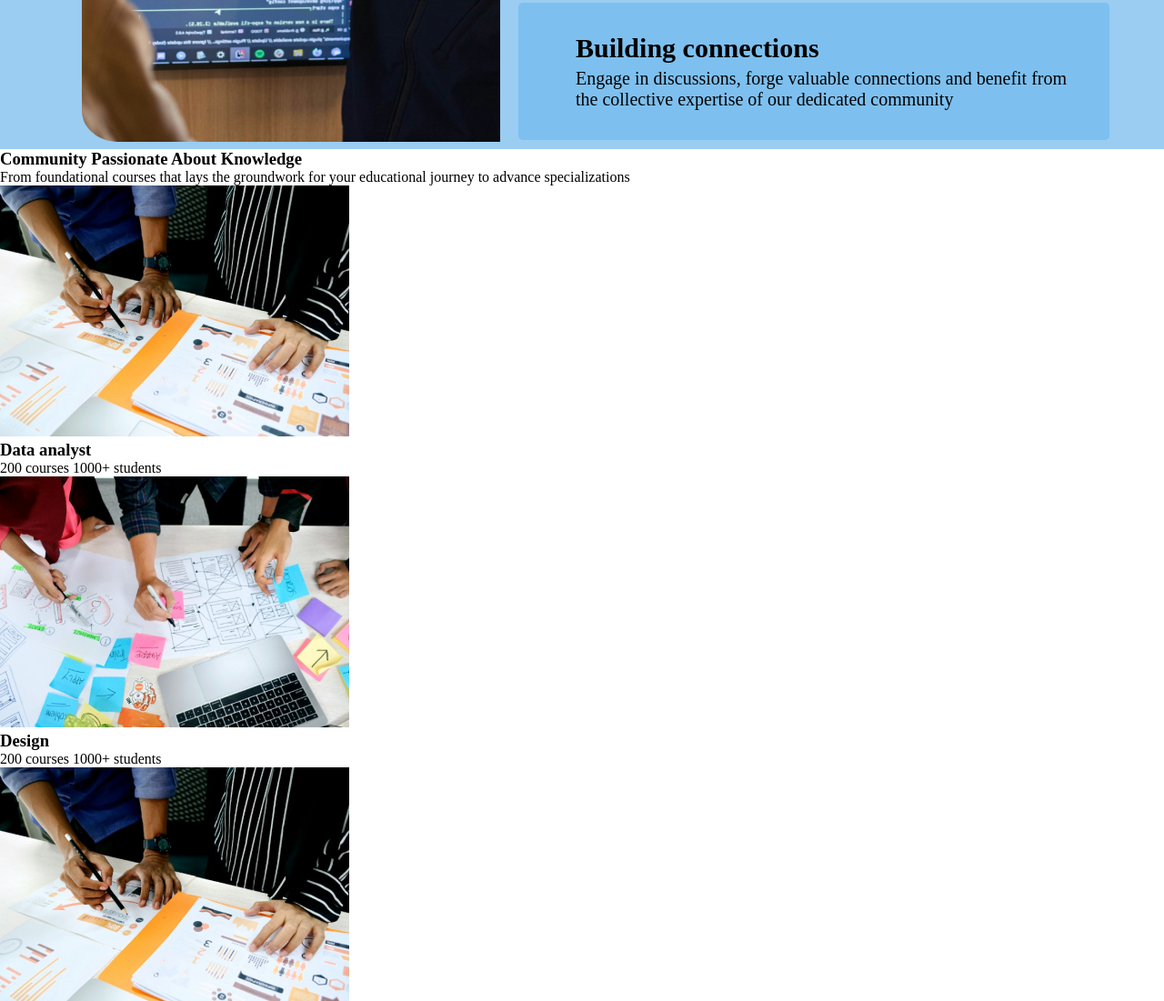
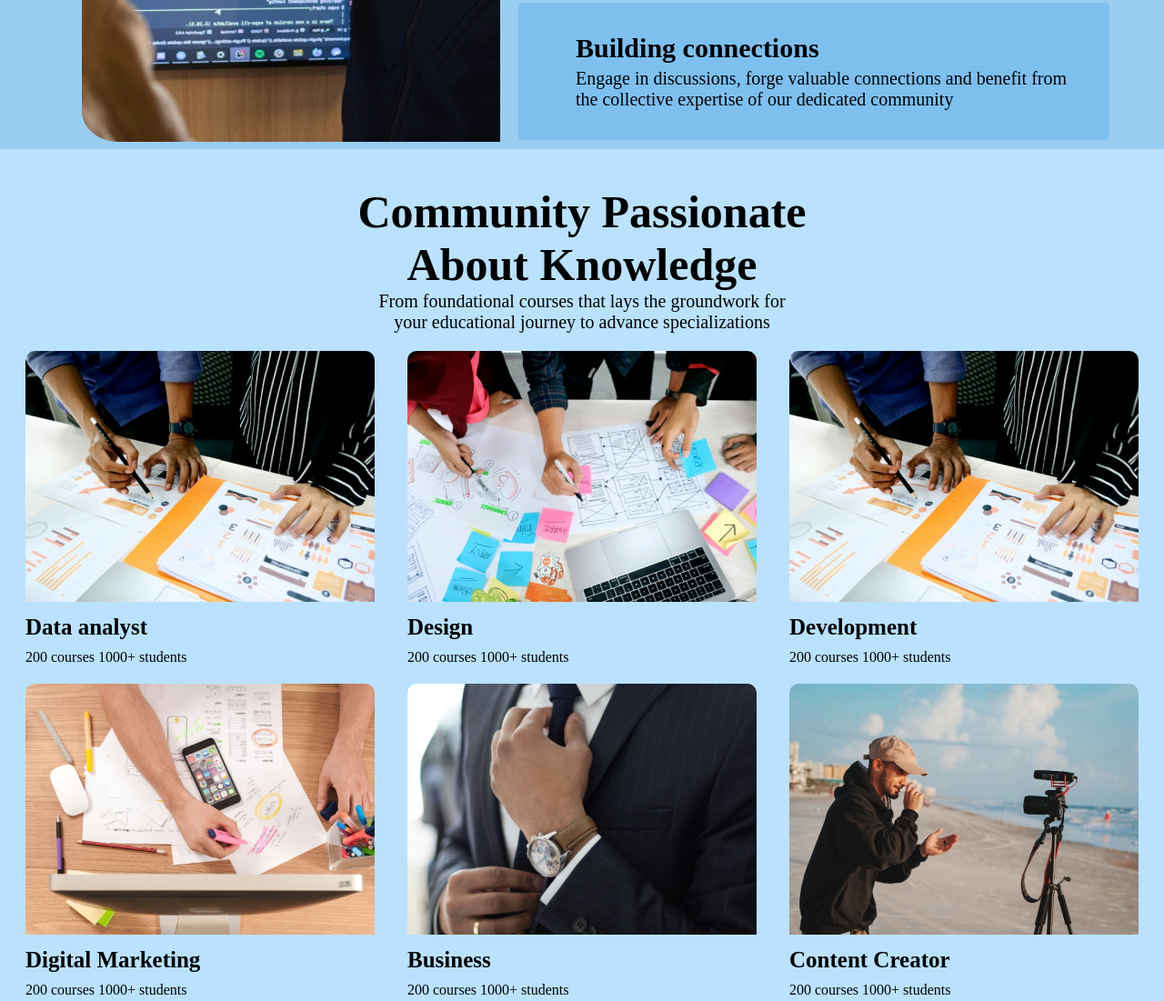
Before and after one commit to Akin-toye/brainwave, a plain HTML site: page Brainwave/Index/index.html in a window 1280 px wide. Shown: the part 1349-2450 px from the top of the page at 91% size. Drawn offline with Linux system fonts and the light colour scheme.

Commit message:
Completed the third page.

```diff
--- a/Brainwave/Index/index.html
+++ b/Brainwave/Index/index.html
@@ -73,7 +73,7 @@
 
     <section class="second-page">
         <div class="info">
-            <h2>Seamless Learning, <br> Anywhere, Anytime</h2>
+            <h3>Seamless Learning, <br> Anywhere, Anytime</h3>
             <p>We priotize flexibility, ensuring that you have the freedom to <br> learn at your own pace, at any time that suits your schedule.</p>
         </div>
 
@@ -101,10 +101,10 @@
         </div>
     </section>
 
-    <section>
-        <div>
-            <h3>Community Passionate About Knowledge</h3>
-            <p>From foundational courses that lays the groundwork for your educational journey to advance specializations</p>
+    <section class="third-page">
+        <div class="info">
+            <h3>Community Passionate <br> About Knowledge</h3>
+            <p>From foundational courses that lays the groundwork for <br> your educational journey to advance specializations</p>
         </div>
 
         <div class="section-info-3">
--- a/Brainwave/Index/styles/styles.css
+++ b/Brainwave/Index/styles/styles.css
@@ -186,13 +186,13 @@ body {
     padding-top: 40px;
 }
 
-.second-page h2 {
+.info h3 {
     font-weight: bold;
     font-size: 50px;
     width: 639;
 }
 
-.second-page p{
+.info p{
     font-size: 20px;
 }
 
@@ -286,3 +286,29 @@ body {
     margin-left: 30px;
     width: 550px;
 }
+
+.third-page {
+    background-color: #BAE2FF;
+}
+
+.section-info-3 {
+     display: flex;
+    justify-content: space-around;
+    flex-wrap: wrap;
+    gap: 20px;
+    padding: 20px;
+}
+
+.section-info-3 img {
+    width: 100%;
+    border-radius: 10px 10px 0 0;
+}
+
+.section-info-3 h3{
+    font-size: 25px;
+    margin: 10px 0;
+}
+
+.section-info-3 p{
+    color: #000000;
+}
```
